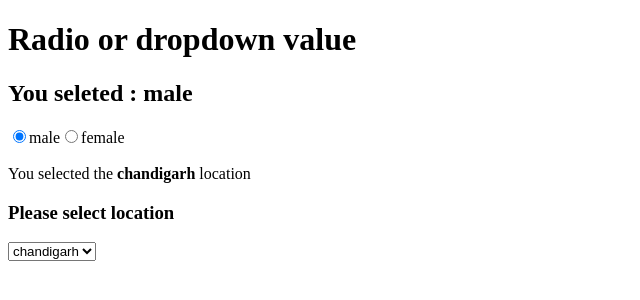
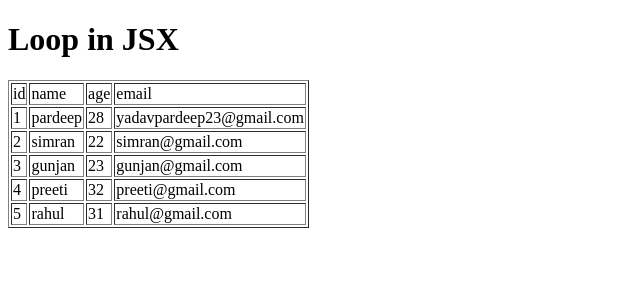
Before and after one commit to pardipYadav/react, a React (Vite) app: page / in a window 1280 px wide. Shown: the top 300 px of the page, without its empty margins (0-640 px from the left). Built offline with nearby package versions, Linux system fonts and the light colour scheme.

Commit message:
loop in jsx

```diff
--- a/src/App.jsx
+++ b/src/App.jsx
@@ -1,52 +1,60 @@
-import { useState } from "react";
 const App = () => {
-  const [radioval, setRadioVal] = useState("male");
-  const [city, setCity] = useState("chandigarh");
-
+  const userS = [
+    {
+      id: 1,
+      name: "pardeep",
+      age: 28,
+      email: "yadavpardeep23@gmail.com",
+    },
+    {
+      id: 2,
+      name: "simran",
+      age: 22,
+      email: "simran@gmail.com",
+    },
+    {
+      id: 3,
+      name: "gunjan",
+      age: 23,
+      email: "gunjan@gmail.com",
+    },
+    {
+      id: 4,
+      name: "preeti",
+      age: 32,
+      email: "preeti@gmail.com",
+    },
+    {
+      id: 5,
+      name: "rahul",
+      age: 31,
+      email: "rahul@gmail.com",
+    },
+  ];
+  console.log("userS", userS);
   return (
     <div>
-      <h1>Radio or dropdown value </h1>
-      <h2>You seleted : {radioval}</h2>
-      <input
-        type="radio"
-        onChange={(event) => {
-          setRadioVal(event.target.value);
-        }}
-        value={"male"}
-        name="genders"
-        checked={radioval === "male"}
-        id="male"
-      />
-      <label htmlFor="male">male</label>
-      <input
-        type="radio"
-        onChange={(event) => {
-          setRadioVal(event.target.value);
-        }}
-        value={"female"}
-        name="genders"
-        checked={radioval === "female"}
-        id="female"
-      />
-      <label htmlFor="female">female</label>
-      {/* <Skills /> */}
-      <br></br>
-      <br></br>
-      <span>
-        You selected the <b>{city}</b> location
-      </span>
-      <h3>Please select location</h3>
-      <select
-        onChange={(event) => {
-          setCity(event.target.value);
-        }}
-        defaultValue={"chandigarh"}
-      >
-        <option value={"delhi"}>delhi</option>
-        <option value={"noida"}>noida</option>
-        <option value={"gurugram"}>gurugram</option>
-        <option value={"chandigarh"}>chandigarh</option>
-      </select>
+      <h1>Loop in JSX </h1>
+      <table border={1}>
+        <thead>
+          <tr>
+            <td>id</td>
+            <td>name</td>
+            <td>age</td>
+            <td>email</td>
+          </tr>
+        </thead>
+        <tbody>
+          {userS.map((item) => (
+            <tr key={item.id}>
+              <td>{item.id}</td>
+              <td>{item.name}</td>
+              <td>{item.age}</td>
+              <td>{item.email}</td>
+            </tr>
+          ))}
+        </tbody>
+      </table>
     </div>
   );
 };
```
